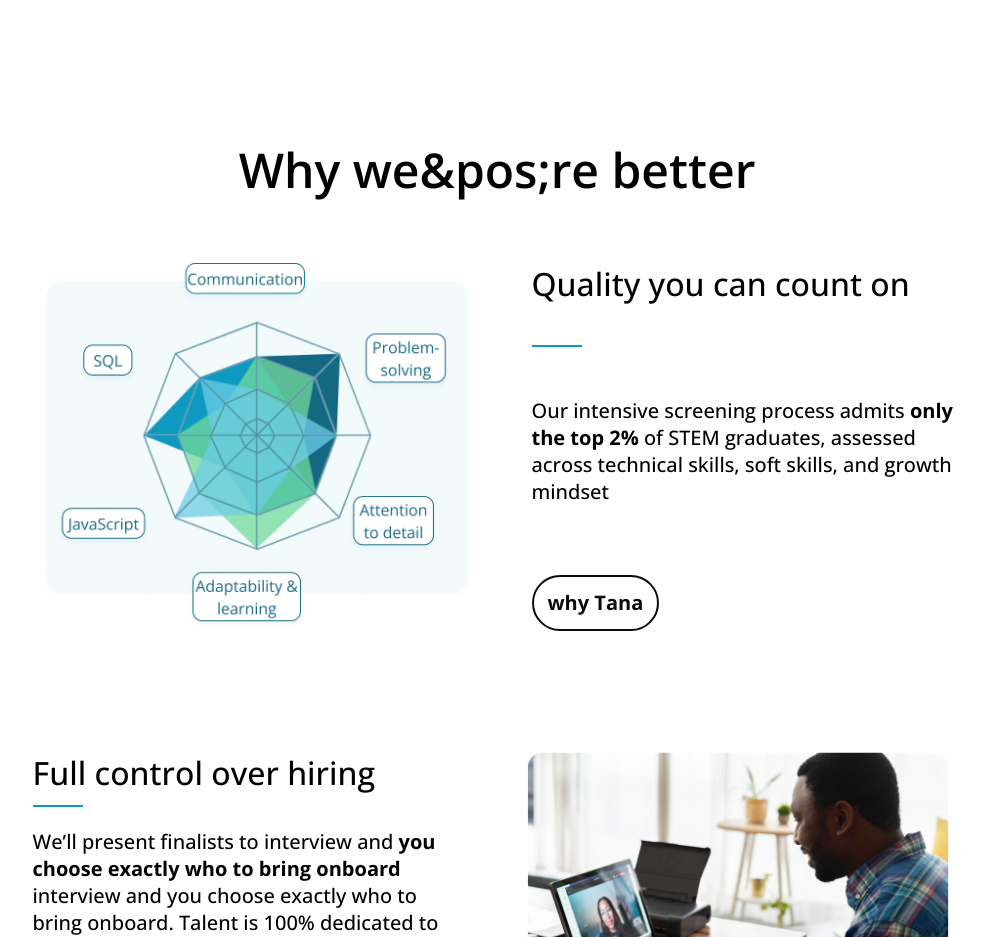
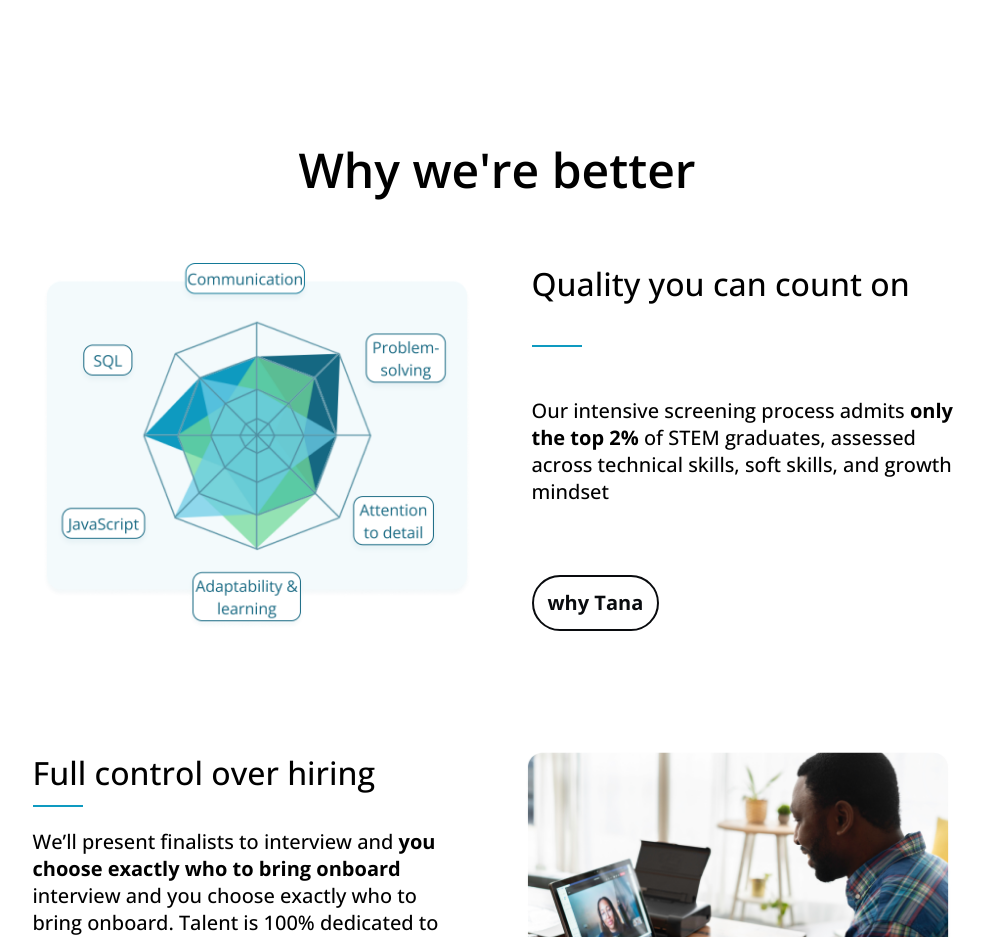
Before and after one commit to daudi13/tana, a Next.js app: page / in a window 1280 px wide. Shown: the part 2560-3497 px from the top of the page, without its empty margins (143-1127 px from the left). Built offline with nearby package versions, Linux system fonts and the light colour scheme.

Commit message:
update site

```diff
--- a/app/page.js
+++ b/app/page.js
@@ -93,7 +93,7 @@
           </div>
         </div>
         <div className={styles.whyUs}>
-          <h3 className={styles.whyUsTitleMain}>Why we&pos;re better</h3>
+          <h3 className={styles.whyUsTitleMain}>Why we&apos;re better</h3>
           {
             data2.map((item, index) => (
               <div key={index} className={`${styles.whyUsBox} ${item.right && styles.whyUsRight}`}>
```
